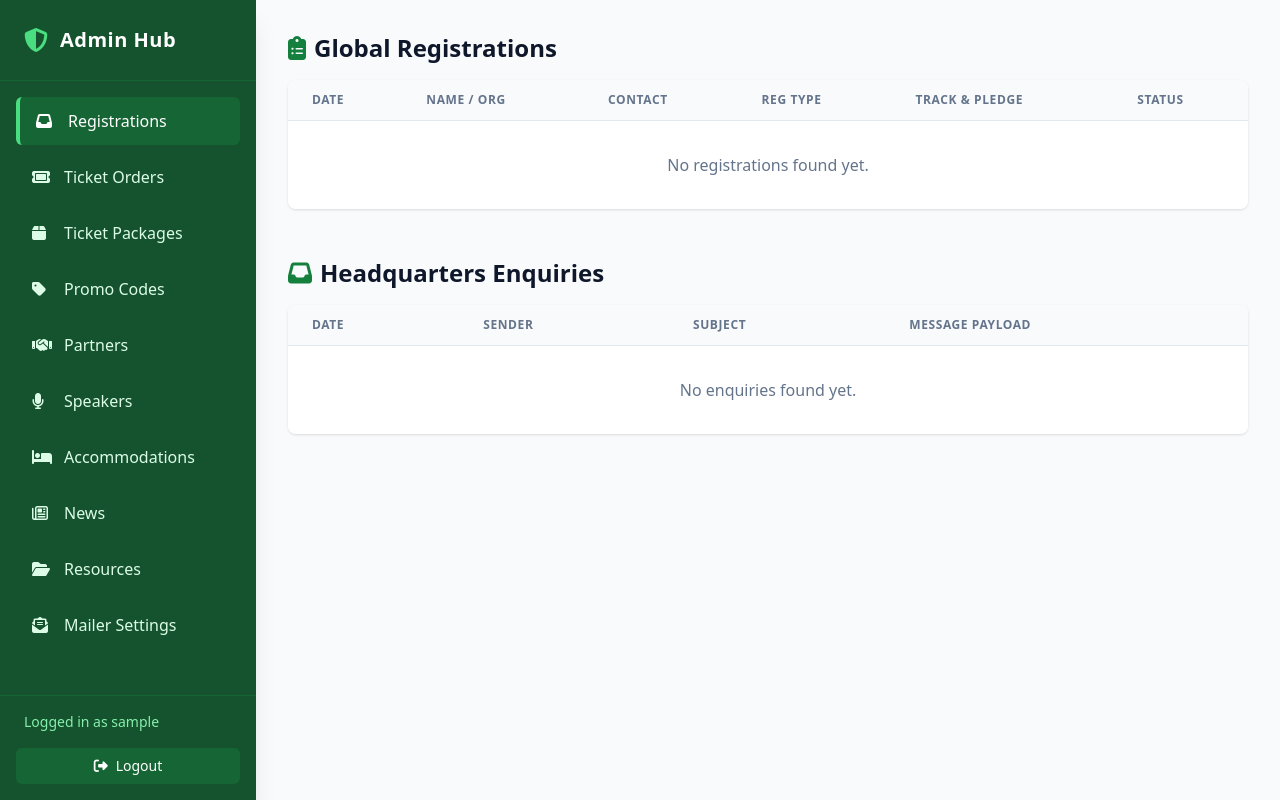
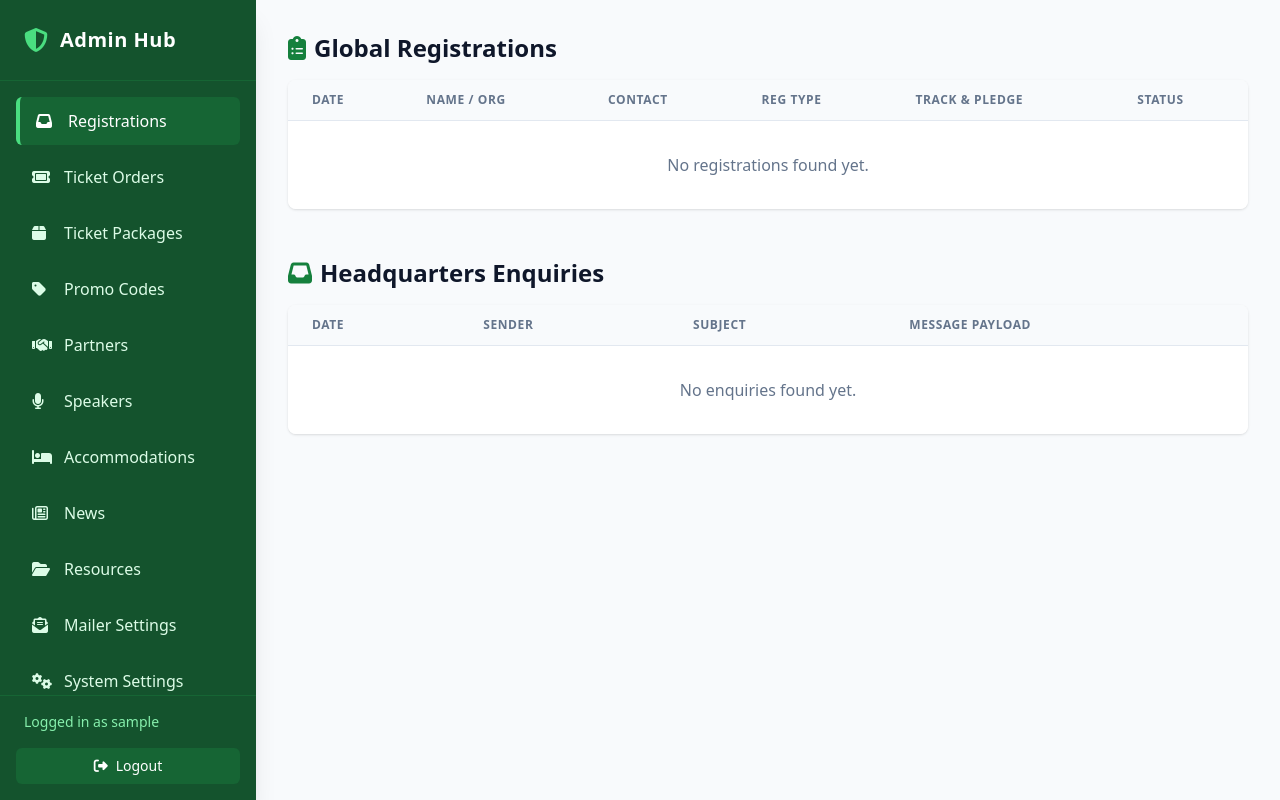
Before and after one commit to MosesAbuya/summit, a PHP site: page /admin/index.php in a window 1280 px wide. Run offline with PHP 8.4, Linux system fonts and the light colour scheme; the visitor is signed in with stand-in values (Sample User, id 1); data comes from the database, SQL or seed files in the repository; data that the repository does not hold is empty; some libraries are stand-ins or nearby versions.

Commit message:
feat: implement admin dashboard with database-driven site settings and CMS content management.

```diff
--- a/admin/index.php
+++ b/admin/index.php
@@ -216,6 +216,7 @@ if(!isset($mailer_settings['registration'])) $mailer_settings['registration'] =
                 <button onclick="switchTab('tab-news', this)" class="sidebar-btn text-green-100 flex items-center gap-3 px-4 py-3 rounded-md text-left hover:bg-green-800 transition"><i class="fa-regular fa-newspaper w-5"></i> News</button>
                 <button onclick="switchTab('tab-resources', this)" class="sidebar-btn text-green-100 flex items-center gap-3 px-4 py-3 rounded-md text-left hover:bg-green-800 transition"><i class="fa-solid fa-folder-open w-5"></i> Resources</button>
                 <button onclick="switchTab('tab-mailer', this)" class="sidebar-btn text-green-100 flex items-center gap-3 px-4 py-3 rounded-md text-left hover:bg-green-800 transition"><i class="fa-solid fa-envelope-open-text w-5"></i> Mailer Settings</button>
+                <button onclick="switchTab('tab-settings', this)" class="sidebar-btn text-green-100 flex items-center gap-3 px-4 py-3 rounded-md text-left hover:bg-green-800 transition"><i class="fa-solid fa-cogs w-5"></i> System Settings</button>
             </nav>
         </div>
         <div class="p-4 border-t border-green-800">
@@ -1185,6 +1186,35 @@ if(!isset($mailer_settings['registration'])) $mailer_settings['registration'] =
             </div>
         </div>
 
+        <!-- ==============================
+             TAB: SYSTEM SETTINGS
+             ============================== -->
+        <div id="tab-settings" class="tab-content hidden">
+            <h2 class="text-2xl font-bold mb-4 text-slate-900 flex items-center gap-2"><i class="fa-solid fa-cogs text-green-700"></i> System Settings</h2>
+
+            <div class="bg-white shadow rounded-lg overflow-hidden p-6 mb-12">
+                <h3 class="text-lg font-bold mb-4 text-slate-800">Paystack Integration Settings</h3>
+                <form class="ajax-form" method="POST" action="api.php">
+                    <input type="hidden" name="action" value="save_settings">
+                    <div class="grid grid-cols-1 gap-6 max-w-2xl">
+                        <div>
+                            <label class="block text-sm font-medium text-slate-700 mb-1">Paystack Public Key</label>
+                            <input type="text" name="paystack_public_key" value="<?php echo htmlspecialchars($app_settings['paystack_public_key'] ?? ''); ?>" class="w-full border-slate-300 rounded-md shadow-sm p-2 border focus:border-green-500 focus:ring focus:ring-green-200" required>
+                        </div>
+                        <div>
+                            <label class="block text-sm font-medium text-slate-700 mb-1">Paystack Secret Key</label>
+                            <input type="password" name="paystack_secret_key" value="<?php echo htmlspecialchars($app_settings['paystack_secret_key'] ?? ''); ?>" class="w-full border-slate-300 rounded-md shadow-sm p-2 border focus:border-green-500 focus:ring focus:ring-green-200" required>
+                        </div>
+                        <div>
+                            <button type="submit" class="bg-green-600 hover:bg-green-700 text-white font-bold py-2 px-4 rounded shadow transition-colors">
+                                <i class="fa-solid fa-save"></i> Save Settings
+                            </button>
+                        </div>
+                    </div>
+                </form>
+            </div>
+        </div>
+
     </main>
     <script>
         function showToast(message, type='success') {
--- a/ajax_verify_payment.php
+++ b/ajax_verify_payment.php
@@ -18,7 +18,7 @@ if (empty($reference)) {
     exit;
 }
 
-$paystackSecretKey = 'sk_test_0a76085eeda2c3f51c5c3dd7f4027c9328737be3';
+$paystackSecretKey = $app_settings['paystack_secret_key'] ?? '';
 
 $ch = curl_init();
 curl_setopt($ch, CURLOPT_URL, "https://api.paystack.co/transaction/verify/" . rawurlencode($reference));
--- a/includes/db.php
+++ b/includes/db.php
@@ -112,7 +112,28 @@ try {
             subtotal_kes DECIMAL(10,2) NOT NULL,
             FOREIGN KEY (order_id) REFERENCES ticket_orders(id) ON DELETE CASCADE
         );
+        CREATE TABLE IF NOT EXISTS settings (
+            id INT AUTO_INCREMENT PRIMARY KEY,
+            setting_key VARCHAR(100) UNIQUE NOT NULL,
+            setting_value TEXT,
+            created_at TIMESTAMP DEFAULT CURRENT_TIMESTAMP
+        );
     ");
+
+    // Seed default settings if empty
+    $pdo->exec("INSERT IGNORE INTO settings (setting_key, setting_value) VALUES
+        ('paystack_public_key', 'pk_test_6578aa473fa44adafd06040f9ce9507ed9c9fd90'),
+        ('paystack_secret_key', 'sk_test_0a76085eeda2c3f51c5c3dd7f4027c9328737be3')
+    ");
+
+    // Fetch all app settings globally
+    $app_settings = [];
+    try {
+        $stmt_settings = $pdo->query("SELECT setting_key, setting_value FROM settings");
+        while($row = $stmt_settings->fetch()) {
+            $app_settings[$row['setting_key']] = $row['setting_value'];
+        }
+    } catch(PDOException $e) {}
 
     // Seed packages and migrate data if not already done
     $stmt = $pdo->query("SELECT COUNT(*) FROM ticket_packages");
--- a/register.php
+++ b/register.php
@@ -671,7 +671,7 @@ include 'includes/header.php';
             if(data.success && data.total_kes > 0 && paymentMethod === 'paystack') {
                 // Initialize Paystack Inline
                 let handler = PaystackPop.setup({
-                    key: 'pk_test_6578aa473fa44adafd06040f9ce9507ed9c9fd90',
+                    key: '<?php echo htmlspecialchars($app_settings["paystack_public_key"] ?? ""); ?>',
                     email: data.email,
                     amount: data.total_kes * 100, // in kobo/cents
                     currency: 'KES',
```
Also changed, not shown: admin/api.php (+12 -0 lines), database.sqlite (added).
